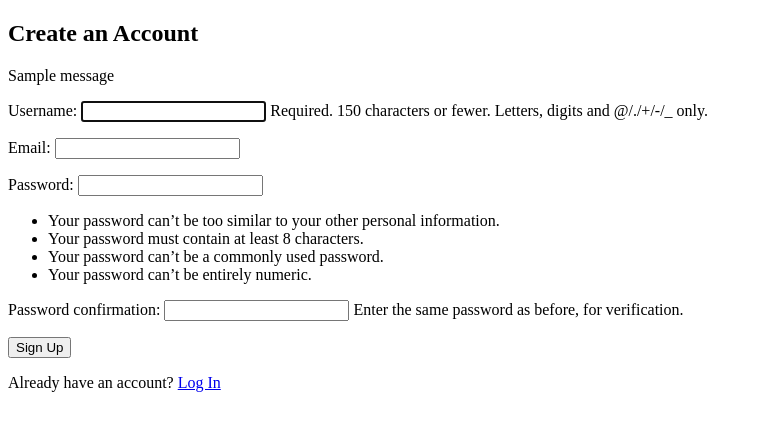
After one commit to darylepanaglimalspu/ecommerce-management-system, a Django app: page /register/ in a window 1280 px wide. The commit adds this page. Shown: the top 431 px of the page, without its empty margins (0-762 px from the left). Run offline with Django 5.2, Linux system fonts and the light colour scheme; tables that the repository leaves empty hold one stand-in row (values such as "Sample post"); one stand-in notice (Sample message) is shown.

```diff
--- a/ecommerce_system/settings.py
+++ b/ecommerce_system/settings.py
@@ -121,3 +121,5 @@ STATIC_URL = 'static/'
 # https://docs.djangoproject.com/en/5.2/ref/settings/#default-auto-field
 
 DEFAULT_AUTO_FIELD = 'django.db.models.BigAutoField'
+
+EMAIL_BACKEND = 'django.core.mail.backends.console.EmailBackend'
--- /dev/null
+++ b/store/forms.py
@@ -0,0 +1,11 @@
+from django import forms
+from django.contrib.auth.forms import UserCreationForm
+from django.contrib.auth.models import User
+
+
+class CustomUserCreationForm(UserCreationForm):
+    email = forms.EmailField(required=True)
+
+    class Meta(UserCreationForm.Meta):
+        model = User
+        fields = UserCreationForm.Meta.fields + ('email',)
--- /dev/null
+++ b/store/templates/store/register.html
@@ -0,0 +1,24 @@
+<!DOCTYPE html>
+<html lang="en">
+<head>
+    <meta charset="UTF-8">
+    <title>Register</title>
+</head>
+<body>
+    <h2>Create an Account</h2>
+
+    {% if messages %}
+        {% for message in messages %}
+            <div>{{ message }}</div>
+        {% endfor %} {% endif %}
+
+    <form method="POST">
+        {% csrf_token %} {{ form.as_p }}
+
+        <button type="submit">Sign Up</button>
+    </form>
+
+    <p>Already have an account? <a href="{% url 'store:login' %}">Log In</a></p>
+
+</body>
+</html>
--- a/store/urls.py
+++ b/store/urls.py
@@ -1,6 +1,11 @@
 from django.urls import path
 from . import views
 
+app_name = 'store'
+
 urlpatterns = [
     path('', views.product_list, name='product-list'),
+    path('register/', views.register_user, name='register'),
+    path('login/', views.login_user, name='login'),
+    path('logout/', views.logout_user, name='logout'),
 ]
--- a/store/views.py
+++ b/store/views.py
@@ -1,11 +1,48 @@
-from django.shortcuts import render
-
-# Create your views here.
-from django.shortcuts import render
+from django.contrib.auth import login, logout, authenticate
+from django.contrib.auth.forms import AuthenticationForm
+from django.shortcuts import render, redirect
+from django.contrib import messages
+from .forms import CustomUserCreationForm
 from .models import Product
 
 def product_list(request):
+    products = Product.objects.all()
+    return render(request, 'store/product_list.html', {'products': products})
 
-    products = Product.objects.all()
+def register_user(request):
+    if request.method == 'POST':
+        form = CustomUserCreationForm(request.POST)
+        if form.is_valid():
+            form.save()
+            username = form.cleaned_data.get('username')
+            messages.success(request, f'Account created for {username}! You can now log in.')
+            return redirect('store:product-list')
+    else:
+        form = CustomUserCreationForm()
 
-    return render(request, 'store/product_list.html', {'products': products})
+    return render(request, 'store/register.html', {'form': form})
+
+def login_user(request):
+    if request.method == 'POST':
+        form = AuthenticationForm(request, data=request.POST)
+        if form.is_valid():
+            username = form.cleaned_data.get('username')
+            password = form.cleaned_data.get('password')
+            user = authenticate(username=username, password=password)
+            if user is not None:
+                login(request, user)
+                messages.info(request, f"You are now logged in as {username}.")
+                return redirect('store:product-list')
+            else:
+                messages.error(request, "Invalid username or password.")
+        else:
+            messages.error(request, "Invalid username or password.")
+    else:
+        form = AuthenticationForm()
+
+    return render(request,'store/Login.html', {'form': form})
+
+def logout_user(request):
+    logout(request)
+    messages.info(request, "You have successfully logged out.")
+    return redirect('store:product-list')
```
Also changed, not shown: store/templates/store/login.html (added, +24 -0 lines), store/templates/store/product_list.html (+27 -3 lines).
